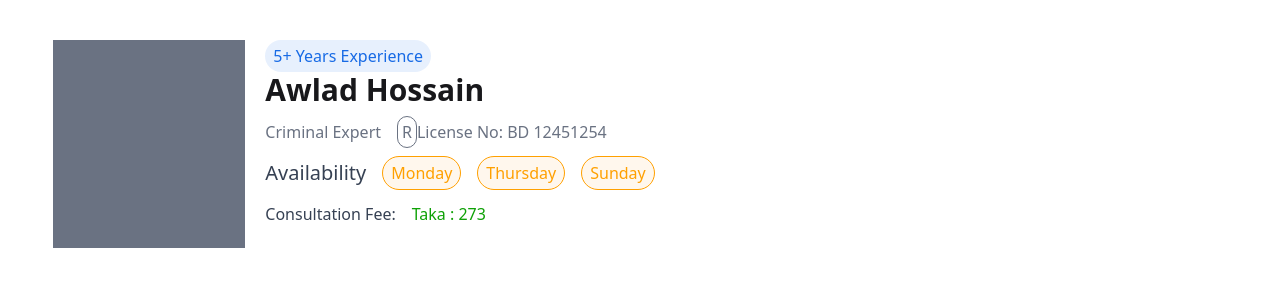
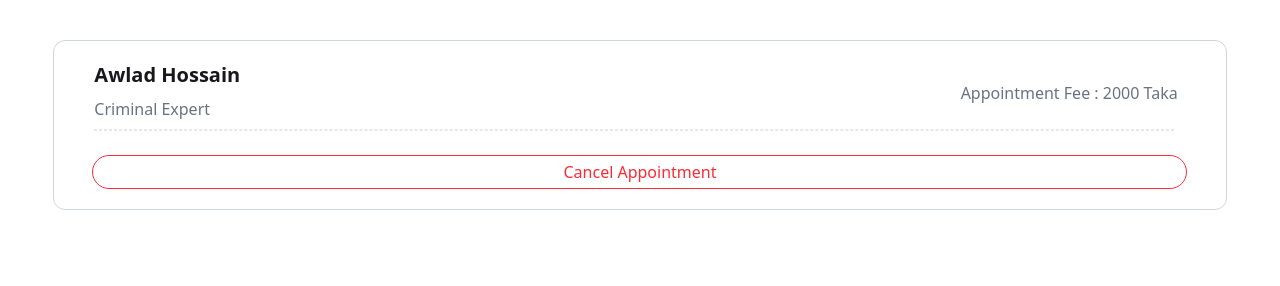
Before and after one commit to md-tahmid-hasan-golap/simple-card, a plain HTML site: page index.html in a window 1280 px wide. Drawn offline with nearby package versions, Linux system fonts and the light colour scheme.

Commit message:
first commit

```diff
--- a/index.html
+++ b/index.html
@@ -8,35 +8,22 @@
     <script src="https://cdn.jsdelivr.net/npm/@tailwindcss/browser@4"></script>
 </head>
 <body class="max-w-11/12 mx-auto mt-10">
-    <div class="flex space-x-5">
-       <div class="w-48 h-52 bg-gray-500">
-
-
-       </div>
-
-       <div class="space-y-3">
-            <div>
-                <button class="bg-[#176AE51A] px-2 py-1 rounded-full text-[#176AE5]">5+ Years Experience</button>
-                <h1 class="text-3xl font-semibold">Awlad Hossain</h1>
+    <div class="border border-gray-300 p-5 rounded-xl">
+      <div class="flex justify-between">
+         <div class="ml-5">
+            <h4 class="text-xl font-bold">Awlad Hossain</h4>
+         <p class="text-gray-500 mt-2">Criminal Expert</p>
+         </div>
+         <div class="mr-7">
+            <p class="text-gray-500 pt-5">Appointment Fee :  2000 Taka</p>
+         </div>
+      </div>
+      <p class="border border-gray-200 border-dashed mt-2 mb-2 ml-5 mr-8"></p>
+      <div>
+            <div class="flex justify-center mt-6">
+               <button class="text-red-500 font-medium border border-red-500 rounded-full px-[470px] py-1">Cancel Appointment</button>
             </div>
-
-             <div class="flex space-x-4 text-gray-500">
-                <p>Criminal Expert</p>
-                <p><span class="border border-gray-500 rounded-full p-1">R</span>License No: BD 12451254</p>
-             </div>
-
-             <div class="flex space-x-4 text-[#FFA000] items-center">
-                <h2 class="text-black font-medium text-xl text-gray-700">Availability</h2>
-                <button class="bg-orange-50 px-2 py-1 rounded-full border">Monday</button>
-                <button class="bg-orange-50 px-2 py-1 rounded-full border">Thursday</button>
-                <button class="bg-orange-50 px-2 py-1 rounded-full border">Sunday</button>
-             </div>
-
-             <div class="flex space-x-4">
-                <h1 class="text-gray-700">Consultation Fee:</h1>
-                <h2 class="text-[#0EA106] font-medium">Taka : 273</h2>
-             </div>
-       </div>
+      </div>
     </div>
 </body>
 </html>
```
